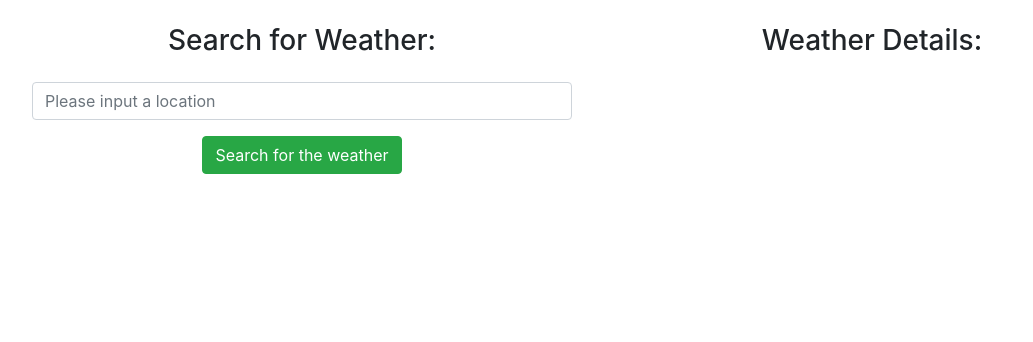
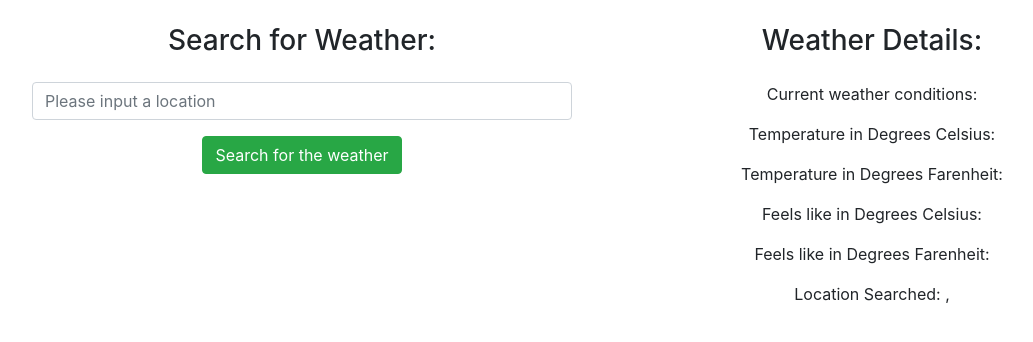
Before and after one commit to NathanPickard/angular-weather, an Angular app: page / in a window 1280 px wide. Shown: the top 342 px of the page, without its empty margins (53-1086 px from the left). Built offline with nearby package versions, Linux system fonts and the light colour scheme.

Commit message:
Weather stack API call and weather component templating

```diff
--- a/src/app/weather/weather.component.html
+++ b/src/app/weather/weather.component.html
@@ -28,6 +28,13 @@
       <h3 class="text-center my-4">
         Weather Details:
       </h3>
+      <p class="text-center">Current weather conditions: {{ this.weatherData?.current.weather_descriptions[0] }}</p>
+      <p class="text-center">Temperature in Degrees Celsius: {{ this.weatherData?.current.temp_c }}</p>
+      <p class="text-center">Temperature in Degrees Farenheit: {{ this.weatherData?.current.temp_f }}</p>
+      <p class="text-center">Feels like in Degrees Celsius: {{ this.weatherData?.current.feelslike_c }}</p>
+      <p class="text-center">Feels like in Degrees Farenheit: {{ this.weatherData?.current.feelslike_f }}</p>
+      <p class="text-center">Location Searched: {{ this.weatherData?.location.name }},
+        {{ this.weatherData?.location.country }}</p>
     </div>
 
   </div>
--- a/src/app/weatherstack.service.ts
+++ b/src/app/weatherstack.service.ts
@@ -9,6 +9,6 @@ export class WeatherstackService {
   constructor(private http: HttpClient) { }
 
   getWeather(location) {
-    // return this.http.get()
+    return this.http.get('http://api.weatherstack.com/current?access_key=3a4569f9956ea7bd05433eabcc5881dd&query=' + location);
   }
 }
```
